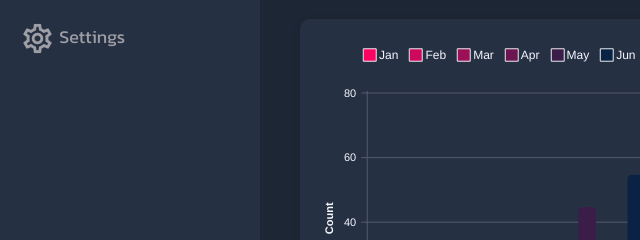
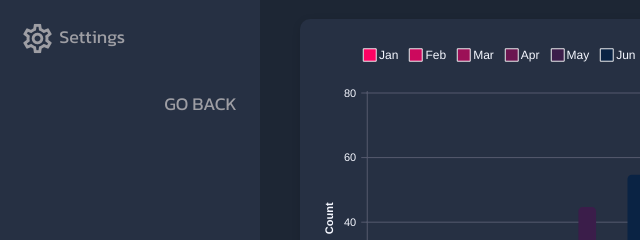
Before and after one commit to johnbenedictandaya/githubpartners, a plain HTML site: page dashboardA/index.html in a window 1280 px wide. Shown: the part 440-680 px from the top of the page, 0-640 px from the left. Drawn offline with nearby package versions, Linux system fonts and the light colour scheme; a web font is replaced by a local one.

Commit message:
Update index.html

```diff
--- a/dashboardA/index.html
+++ b/dashboardA/index.html
@@ -146,6 +146,11 @@
                 <span class="material-icons-outlined">settings</span> Settings
               </a>
             </li>
+               <li class="sidebar-list-item">
+                <a href="index.html" target="_blank">
+                  <span class="material-icons-outlined">exit</span> GO BACK
+                </a>
+              </li>
           </ul>
         </aside>
         <!-- END SIDEBAR -->
```
